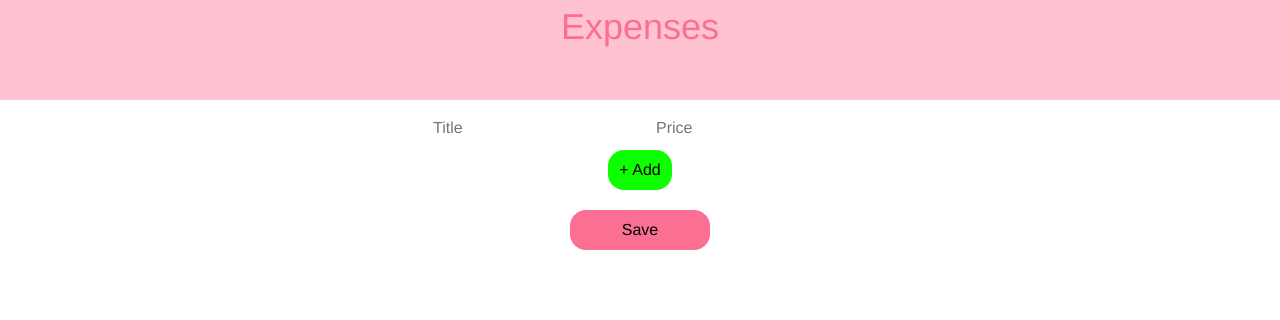
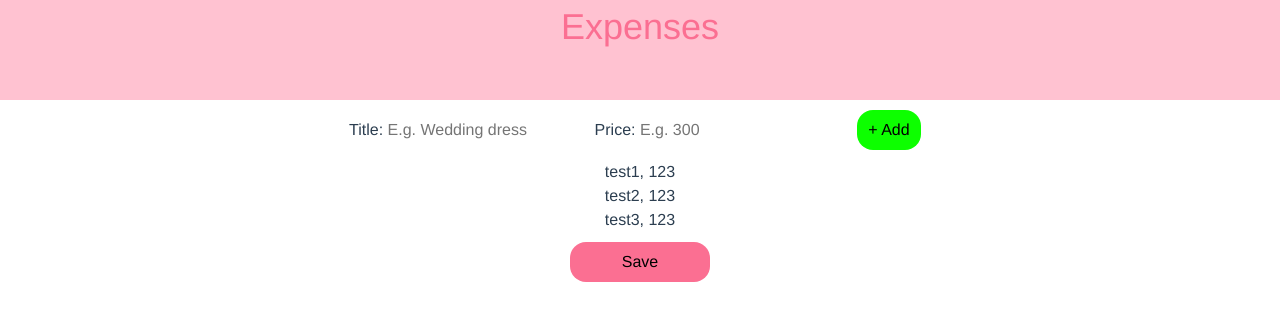
Before and after one commit to jadrejcicariana/Wedding-planner-frontend, a Vue app: page /expenses in a window 1280 px wide. Shown: the top 320 px of the page. Built offline with nearby package versions, Linux system fonts and the light colour scheme.

Commit message:
edit expense comp, add expenses list

```diff
--- a/src/components/AddButton.vue
+++ b/src/components/AddButton.vue
@@ -6,7 +6,7 @@
 
 <script>
 export default {
-  name: 'MainButton',
+  name: 'AddButton',
   methods: {
     onClick() {
         this.$emit('click');
--- a/src/components/Expense.vue
+++ b/src/components/Expense.vue
@@ -1,28 +1,29 @@
 <template>
-    <input type="text" id="title" name="title" placeholder="Title" v-model="store.title">
-    <input type="number" id="price" name="price" placeholder="Price" v-model="store.price">
-    <!-- <input type="checkbox" id="ispaid" name="ispaid"> -->
-    <!-- <label for="ispaid"> Paid</label> -->
+    <li>
+        {{ title }}, {{ price }}
+    </li>
 </template>
 
 <script>
-import store from '@/store.js'
 
 export default {
-    name: 'expense',
-    data () {
-        return {
-            store
+    name: 'Expense',
+    props: {
+        title: {
+            type: String
+        },
+        price: {
+            type: String
         }
+    },
+    methods: {
+
     }
 }
+
+
 </script>
 
 <style>
 
-input {
-    margin-top: 16px;
-    margin-left: 16px;
-}
-
 </style>
--- a/src/store.js
+++ b/src/store.js
@@ -1,4 +1,7 @@
 export default {
+    newExpenseTitle: '',
+    newExpensePrice: '',
+    nextExpenseId: 4,
     details: {
         gname: '',
         bname: '',
@@ -8,8 +11,19 @@ export default {
     },
     expenses: [
         {
-            title: '',
-            price: '',
-        }
+            id: '1',
+            title: 'test1',
+            price: '123',
+        },
+        {
+            id: '2',
+            title: 'test2',
+            price: '123',
+        },
+        {
+            id: '3',
+            title: 'test3',
+            price: '123',
+        },
     ]
 };
--- a/src/views/ExpensesView.vue
+++ b/src/views/ExpensesView.vue
@@ -5,8 +5,31 @@
     <body>
         <div class ="expenses">
             <div class ="expenselist">
-                <expense v-for="expense in expenses" :key="expense.title"></expense><br>
-                <add-button></add-button>
+                <form v-on:submit.prevent="addNewExpense">
+                    <label for="new-title">Title: </label>
+                    <input
+                        v-model="store.newExpenseTitle"
+                        id="new-title"
+                        placeholder="E.g. Wedding dress"
+                    />
+                    <label for="new-price">Price: </label>
+                    <input
+                        v-model="store.newExpensePrice"
+                        id="new-price"
+                        placeholder="E.g. 300"
+                    />
+                    <add-button type="submit">submit</add-button>
+                </form>
+
+                <ul>
+                    <expense
+                    v-for="expense in store.expenses"
+                    :key="expense.id"
+                    :title="expense.title"
+                    :price="expense.price"
+                    >
+                    </expense>
+                </ul>
             </div>
             <main-button :buttonText="'Save'" @click="$router.push('Myplan')" > </main-button>
         </div>
@@ -15,13 +38,12 @@
 
 <script>
 
+
 import MainHeader from '@/components/MainHeader.vue'
 import MainButton from '@/components/MainButton.vue'
 import Expense from '@/components/Expense.vue'
 import AddButton from '@/components/AddButton.vue'
 import store from '@/store.js'
-
-let expenses = [store.expenses];
 
 export default {
     name: 'DetailsView',
@@ -30,14 +52,28 @@ export default {
         MainButton,
         AddButton,
         Expense,
-  },
+    },
+    methods: {
+         addNewExpense() {
+            let newExpense = {
+                id: this.store.nextExpenseId,
+                title: this.store.newExpenseTitle,
+                price: this.store.newExpensePrice
+            }
+            this.store.expenses.push(newExpense)
+            this.store.newExpenseTitle = ''
+            this.store.newExpensePrice = ''
+            this.store.nextExpenseId++
+        }
+    },
     data() {
         return {
             store,
-            expenses,
+
         }
     }
 }
+
 
 </script>
 
```
